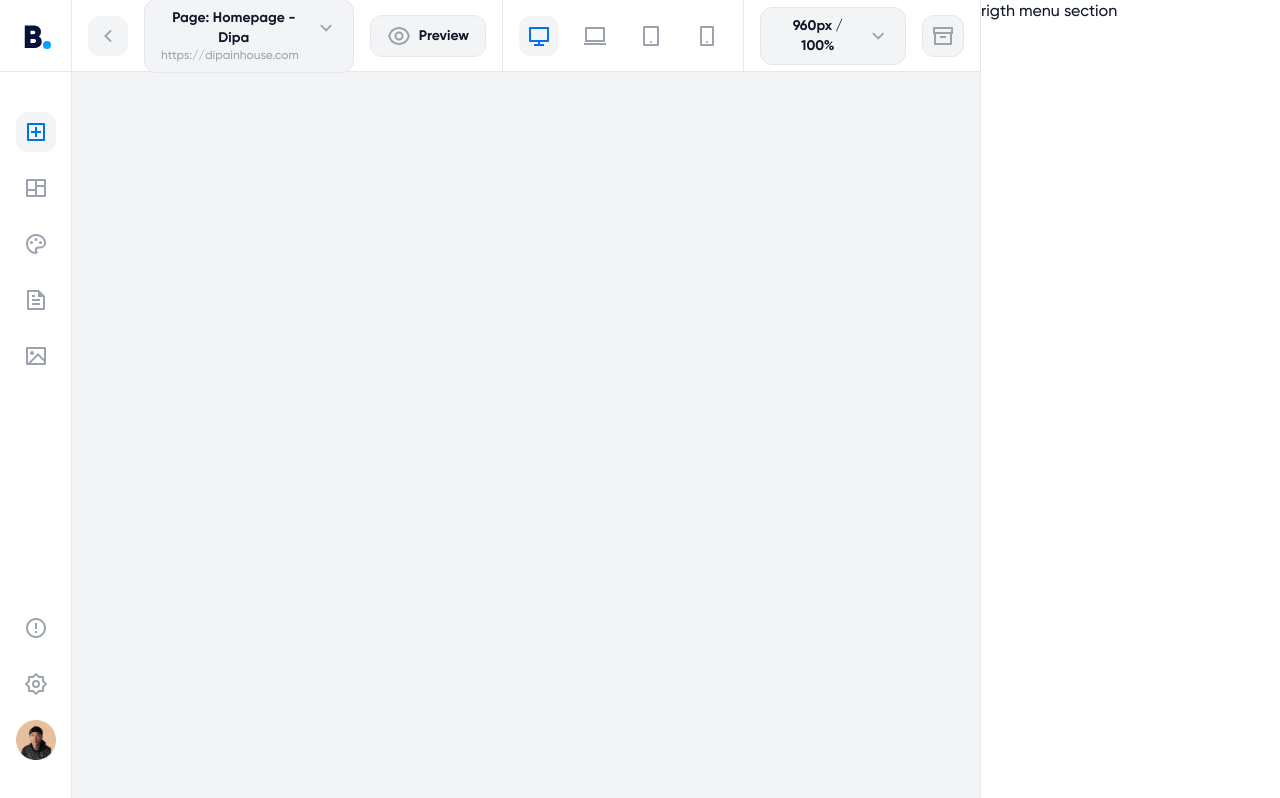
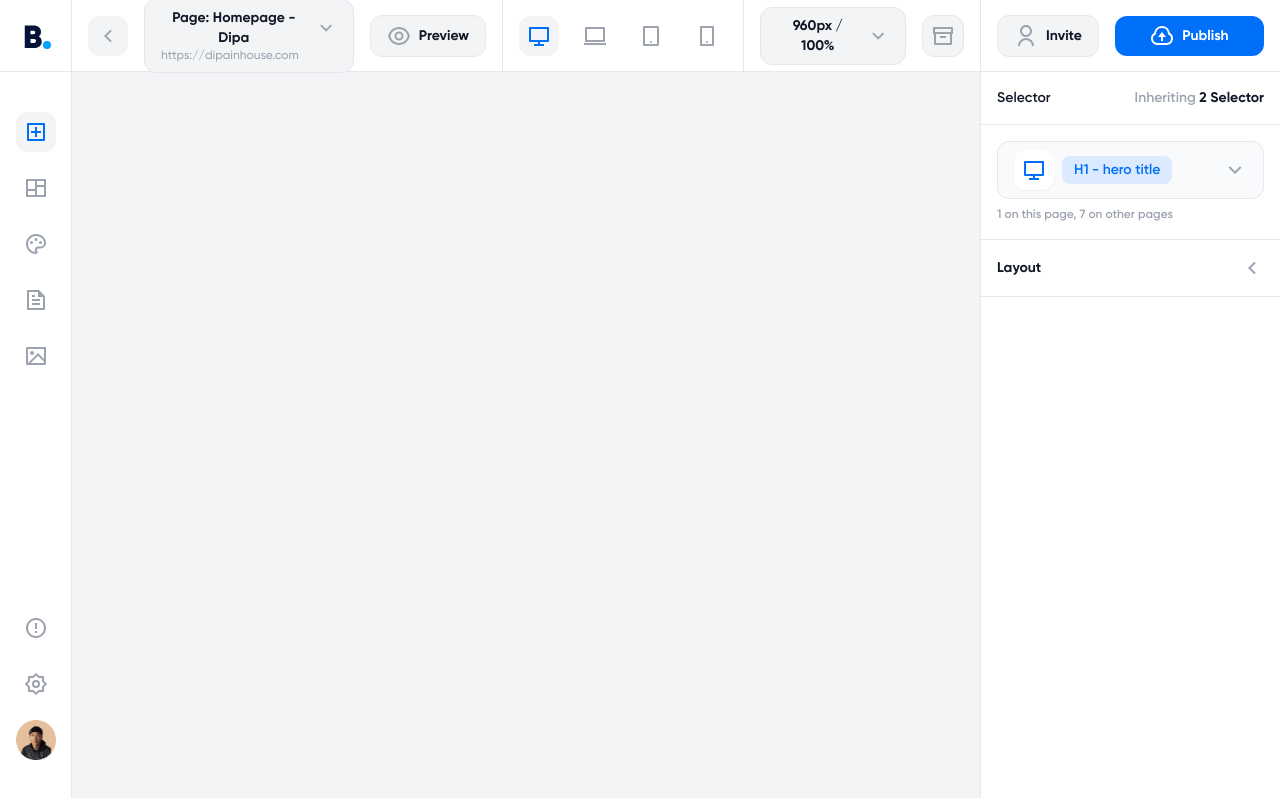
Before and after one commit to fajarfadillahh/static-website-builder-react-tailwind, a React (Vite) app: page / in a window 1280 px wide. Built offline with nearby package versions, Linux system fonts and the light colour scheme.

Commit message:
add file Accordion at ./src/components/..

```diff
--- a/src/App.jsx
+++ b/src/App.jsx
@@ -14,11 +14,20 @@ import {
   RiTabletLine,
   RiSmartphoneLine,
   RiArchiveLine,
+  RiUserLine,
+  RiUploadCloudLine,
+  RiLayoutTopLine,
+  RiLayoutRightLine,
+  RiLayoutRowLine,
+  RiLayoutBottomLine,
+  RiLayoutColumnLine,
+  RiLayoutLeftLine,
 } from "react-icons/ri";
 import { ReactComponent as LogoIcon } from "./assets/images/logo.svg";
 import AvatarProfile from "./assets/images/avatar.png";
 
 import Tooltip from "./components/Tooltip";
+import Accordion from "./components/Accordion";
 
 export default function App() {
   return (
@@ -181,7 +190,69 @@ export default function App() {
 
       {/* ===== RIGHT MENU SECTION ===== */}
       <div className="flex h-screen w-[300px] flex-col border-l border-gray-200 bg-white">
-        rigth menu section
+        <div className="flex h-18 items-center justify-center gap-4 border-b border-gray-200 px-4">
+          <button className="flex items-center justify-center gap-2 rounded-xl border border-gray-200 bg-gray-100 py-2 px-4">
+            <RiUserLine className="h-6 w-6 text-gray-400" />
+            <span className="text-sm font-bold text-gray-900">Invite</span>
+          </button>
+
+          <button className="flex flex-1 items-center justify-center gap-2 rounded-xl bg-blue-600 py-2 px-4">
+            <RiUploadCloudLine className="h-6 w-6 text-white" />
+            <span className="text-sm font-bold text-white">Publish</span>
+          </button>
+        </div>
+
+        <div className="flex flex-1 flex-col overflow-y-auto">
+          <div className="flex items-center justify-between border-b border-gray-200 p-4">
+            <span className="text-sm font-semibold">Selector</span>
+            <span className="text-sm font-semibold text-gray-400">
+              Inheriting{" "}
+              <span className="font-bold text-gray-900">2 Selector</span>
+            </span>
+          </div>
+
+          <div className="border-b border-gray-200 p-4">
+            <button className="flex w-full items-center justify-between rounded-xl border border-gray-200 bg-gray-50 py-2 px-4">
+              <div className="flex items-center gap-2">
+                <span className="rounded-xl bg-white p-2 shadow-sm">
+                  <RiComputerLine className="h-6 w-6 text-blue-600" />
+                </span>
+                <span className="rounded-lg bg-blue-100 py-1 px-3 text-sm font-semibold text-blue-600">
+                  H1 - hero title
+                </span>
+              </div>
+
+              <RiArrowDownSLine className="h-6 w-6 text-gray-400" />
+            </button>
+
+            <div className="mt-2 text-xs font-semibold text-gray-400">
+              1 on this page, 7 on other pages
+            </div>
+          </div>
+
+          <Accordion title="Layout">
+            <div className="flex items-center justify-between">
+              <button className="rounded-xl border border-gray-200 bg-gray-100 p-2 hover:bg-gray-50">
+                <RiLayoutTopLine className="h-5 w-5 text-gray-400" />
+              </button>
+              <button className="rounded-xl border border-gray-200 bg-gray-100 p-2 hover:bg-gray-50">
+                <RiLayoutRightLine className="h-5 w-5 text-gray-400" />
+              </button>
+              <button className="rounded-xl border border-gray-200 bg-gray-100 p-2 hover:bg-gray-50">
+                <RiLayoutRowLine className="h-5 w-5 text-gray-400" />
+              </button>
+              <button className="rounded-xl border border-gray-200 bg-gray-100 p-2 hover:bg-gray-50">
+                <RiLayoutBottomLine className="h-5 w-5 text-gray-400" />
+              </button>
+              <button className="rounded-xl border border-gray-200 bg-gray-100 p-2 hover:bg-gray-50">
+                <RiLayoutLeftLine className="h-5 w-5 text-gray-400" />
+              </button>
+              <button className="rounded-xl border border-gray-200 bg-gray-100 p-2 hover:bg-gray-50">
+                <RiLayoutColumnLine className="h-5 w-5 text-gray-400" />
+              </button>
+            </div>
+          </Accordion>
+        </div>
       </div>
     </div>
   );
--- /dev/null
+++ b/src/components/Accordion.jsx
@@ -0,0 +1,14 @@
+import { RiArrowDownSLine } from "react-icons/ri";
+
+export default function Accordion({ title, children }) {
+  return (
+    <details className="group">
+      <summary className="flex cursor-pointer list-none items-center justify-between border-b border-gray-200 p-4 group-open:border-none">
+        <span className="text-sm font-bold text-gray-900">{title}</span>
+        <RiArrowDownSLine className="h-6 w-6 rotate-90 text-gray-400 group-open:rotate-0" />
+      </summary>
+
+      <div className="border-b border-gray-200 p-4">{children}</div>
+    </details>
+  );
+}
```
